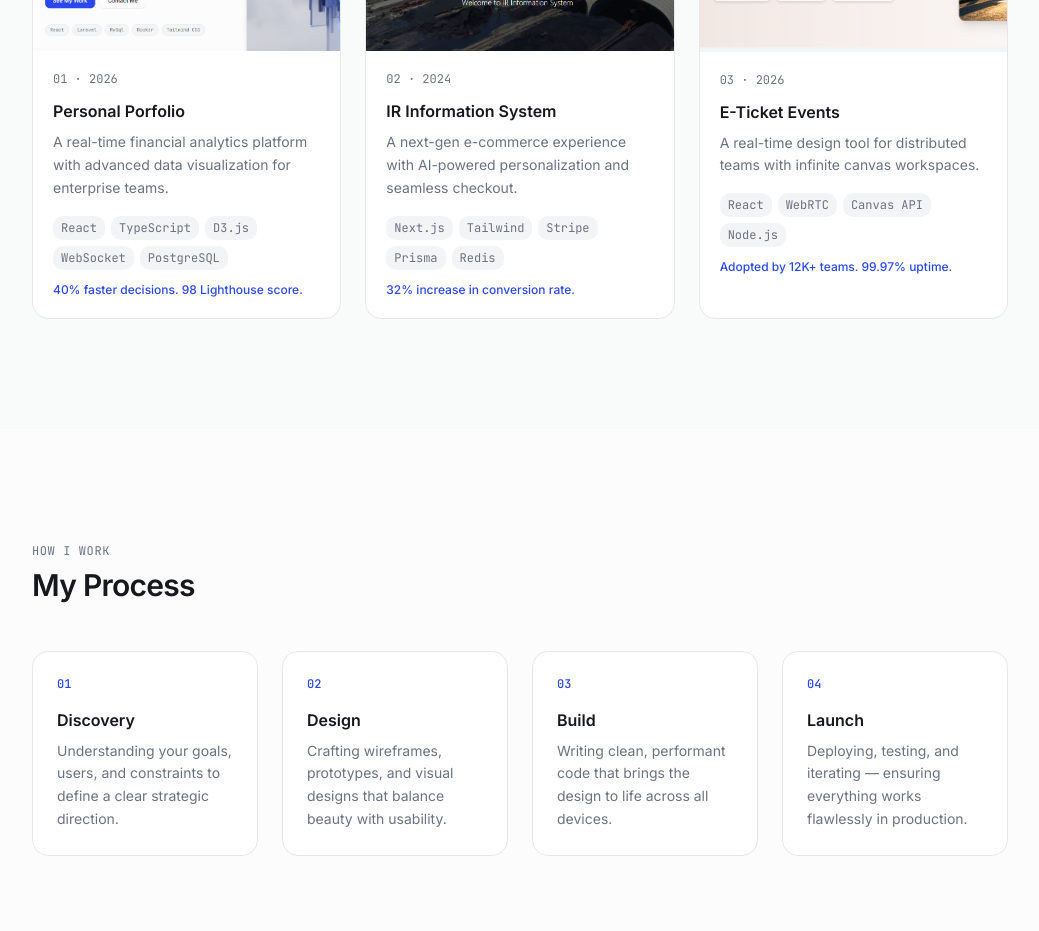
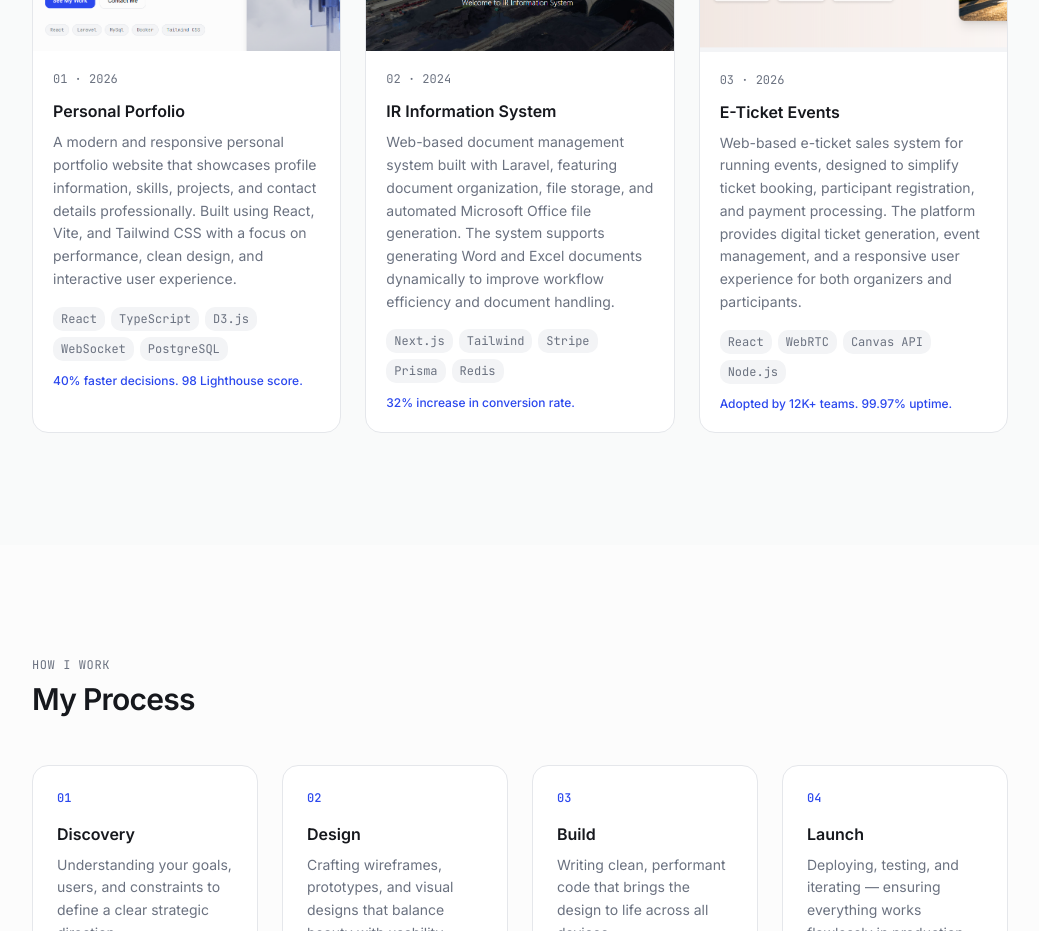
Before and after one commit to KevinJabar/my-portfolio, a React (Vite) app: page / in a window 1280 px wide. Shown: the part 1200-2131 px from the top of the page, without its empty margins (120-1159 px from the left). Built offline with nearby package versions, Linux system fonts and the light colour scheme; no server answers.

Commit message:
perubahan pada deskripsi projek

```diff
--- a/src/components/portfolio/ProjectsSection.jsx
+++ b/src/components/portfolio/ProjectsSection.jsx
@@ -5,7 +5,8 @@ const projects = [
     number: "01",
     year: "2026",
     title: "Personal Porfolio",
-    description: "A real-time financial analytics platform with advanced data visualization for enterprise teams.",
+    description:
+      "A modern and responsive personal portfolio website that showcases profile information, skills, projects, and contact details professionally. Built using React, Vite, and Tailwind CSS with a focus on performance, clean design, and interactive user experience.",
     stack: ["React", "TypeScript", "D3.js", "WebSocket", "PostgreSQL"],
     result: "40% faster decisions. 98 Lighthouse score.",
     image: "project-1.png",
@@ -14,7 +15,8 @@ const projects = [
     number: "02",
     year: "2024",
     title: "IR Information System",
-    description: "A next-gen e-commerce experience with AI-powered personalization and seamless checkout.",
+    description:
+      "Web-based document management system built with Laravel, featuring document organization, file storage, and automated Microsoft Office file generation. The system supports generating Word and Excel documents dynamically to improve workflow efficiency and document handling.",
     stack: ["Next.js", "Tailwind", "Stripe", "Prisma", "Redis"],
     result: "32% increase in conversion rate.",
     image: "project-2.png",
@@ -23,7 +25,8 @@ const projects = [
     number: "03",
     year: "2026",
     title: "E-Ticket Events",
-    description: "A real-time design tool for distributed teams with infinite canvas workspaces.",
+    description:
+      "Web-based e-ticket sales system for running events, designed to simplify ticket booking, participant registration, and payment processing. The platform provides digital ticket generation, event management, and a responsive user experience for both organizers and participants.",
     stack: ["React", "WebRTC", "Canvas API", "Node.js"],
     result: "Adopted by 12K+ teams. 99.97% uptime.",
     image: "project-3.png",
```
